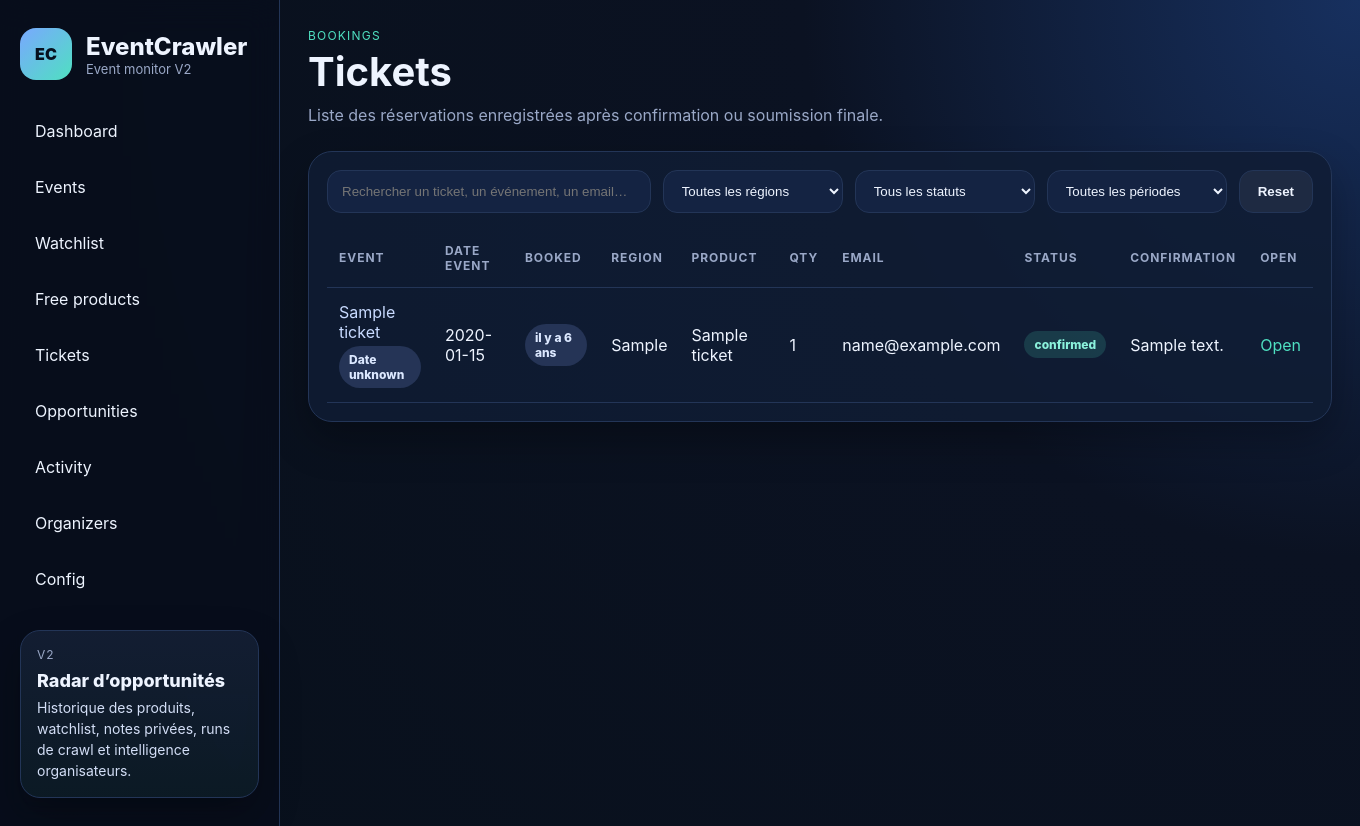
After one commit to mopsoner/EventCrawler, a Flask app: page /tickets in a window 1360 px wide. The commit adds this page. Run offline with Flask 3, Linux system fonts and the light colour scheme; tables that the repository leaves empty hold one stand-in row (values such as "Sample post").

Commit message:
Remove booking confirmation popup and add tickets page

```diff
--- a/app.py
+++ b/app.py
@@ -114,6 +114,22 @@ def init_db():
             error_text TEXT,
             created_at TEXT NOT NULL DEFAULT CURRENT_TIMESTAMP
         );
+        CREATE TABLE IF NOT EXISTS tickets (
+            id INTEGER PRIMARY KEY AUTOINCREMENT,
+            booking_started_at TEXT,
+            booked_at TEXT NOT NULL DEFAULT CURRENT_TIMESTAMP,
+            event_id INTEGER,
+            event_url TEXT,
+            event_name TEXT,
+            event_date TEXT,
+            region TEXT,
+            product_name TEXT,
+            ticket_count INTEGER DEFAULT 1,
+            email TEXT,
+            status TEXT,
+            confirmation_text TEXT,
+            UNIQUE(booking_started_at, event_url, product_name, email)
+        );
         '''
     )
     ensure_column(cur, "events", "event_external_id", "event_external_id TEXT")
@@ -148,7 +164,7 @@ def default_booking_state():
     return {
         "running": False,
         "status": "idle",
-        "mode": "prepare_only",
+        "mode": "auto_confirm",
         "event_url": None,
         "product_name": None,
         "ticket_count": 0,
@@ -157,7 +173,7 @@ def default_booking_state():
         "finished_at": None,
         "last_error": None,
         "log_path": "data/booking.log",
-        "final_step_ready": False,
+        "confirmation_text": None,
     }
 
 
@@ -189,15 +205,53 @@ def patch_scheduler_state(**fields):
     return write_scheduler_state(state)
 
 
-def read_booking_state():
+def sync_ticket_from_booking_state(state=None):
+    state = state or read_booking_state(raw=True)
+    if state.get("status") not in {"confirmed", "submitted_unconfirmed"}:
+        return
+    event_url = (state.get("event_url") or "").strip()
+    product_name = (state.get("product_name") or "").strip()
+    email = (state.get("email") or "").strip().lower()
+    booking_started_at = state.get("started_at") or state.get("finished_at") or datetime.utcnow().isoformat()
+    if not event_url or not product_name or not email:
+        return
+    c = conn()
+    event = c.execute("SELECT id, name, event_date, region FROM events WHERE event_url=?", (event_url,)).fetchone()
+    try:
+        c.execute(
+            "INSERT OR IGNORE INTO tickets(booking_started_at, booked_at, event_id, event_url, event_name, event_date, region, product_name, ticket_count, email, status, confirmation_text) VALUES (?, ?, ?, ?, ?, ?, ?, ?, ?, ?, ?, ?)",
+            (
+                booking_started_at,
+                state.get("finished_at") or datetime.utcnow().isoformat(),
+                event["id"] if event else None,
+                event_url,
+                event["name"] if event else event_url,
+                event["event_date"] if event else None,
+                event["region"] if event else None,
+                product_name,
+                int(state.get("ticket_count") or 1),
+                email,
+                state.get("status"),
+                state.get("confirmation_text"),
+            ),
+        )
+        c.commit()
+    finally:
+        c.close()
+
+
+def read_booking_state(raw=False):
     if not BOOKING_STATE_PATH.exists():
-        return default_booking_state()
+        state = default_booking_state()
+        return state
     try:
         data = json.loads(BOOKING_STATE_PATH.read_text(encoding="utf-8"))
     except Exception:
         data = default_booking_state()
     state = default_booking_state()
     state.update(data if isinstance(data, dict) else {})
+    if not raw:
+        sync_ticket_from_booking_state(state)
     return state
 
 
@@ -376,7 +430,7 @@ def has_column(table, column):
 
 def decorate_rows(rows):
     for row in rows:
-        row["added_at"] = row.get("first_seen_at") or row.get("event_first_seen")
+        row["added_at"] = row.get("first_seen_at") or row.get("event_first_seen") or row.get("booked_at")
         row["added_ago"] = time_ago(row.get("added_at"))
         row["is_watchlisted"] = bool(row.get("is_watchlisted", 0))
     return rows
@@ -390,6 +444,7 @@ def stats():
         "free_products": cur.execute("SELECT COUNT(*) FROM products WHERE COALESCE(numeric_price, -1) = 0 AND is_free = 1").fetchone()[0],
         "free_available": cur.execute("SELECT COUNT(*) FROM products WHERE COALESCE(numeric_price, -1) = 0 AND is_free = 1 AND is_available = 1").fetchone()[0],
         "watchlist": cur.execute("SELECT COUNT(*) FROM events WHERE COALESCE(is_watchlisted,0)=1").fetchone()[0],
+        "tickets": cur.execute("SELECT COUNT(*) FROM tickets").fetchone()[0],
         "organizers": 0,
         "last_seen_at": cur.execute("SELECT MAX(last_seen_at) FROM events").fetchone()[0],
     }
@@ -420,6 +475,16 @@ def list_free(limit=None):
     if has_column("events", "event_image"):
         select_cols += ", e.event_image AS event_image"
     sql = f"SELECT {select_cols} FROM products p JOIN events e ON e.id = p.event_id WHERE p.is_free = 1 AND COALESCE(p.numeric_price, -1) = 0 ORDER BY p.last_seen_at DESC"
+    if limit:
+        sql += f" LIMIT {int(limit)}"
+    rows = [dict(r) for r in c.execute(sql).fetchall()]
+    c.close()
+    return decorate_rows(rows)
+
+
+def list_tickets(limit=None):
+    c = conn()
+    sql = "SELECT * FROM tickets ORDER BY booked_at DESC, id DESC"
     if limit:
         sql += f" LIMIT {int(limit)}"
     rows = [dict(r) for r in c.execute(sql).fetchall()]
@@ -659,6 +724,11 @@ def free():
     return render_template("free.html", rows=list_free(), booking_state=read_booking_state())
 
 
+@app.route("/tickets")
+def tickets():
+    return render_template("tickets.html", rows=list_tickets())
+
+
 @app.route("/opportunities")
 def opportunities():
     return render_template("opportunities.html", rows=list_opportunities())
@@ -751,6 +821,11 @@ def api_free():
     return jsonify(list_free())
 
 
+@app.route("/api/tickets")
+def api_tickets():
+    return jsonify(list_tickets())
+
+
 @app.route("/api/opportunities")
 def api_opportunities():
     return jsonify(list_opportunities())
--- a/templates/base.html
+++ b/templates/base.html
@@ -21,6 +21,7 @@
         <a href="/events" class="nav-link">Events</a>
         <a href="/watchlist" class="nav-link">Watchlist</a>
         <a href="/free" class="nav-link">Free products</a>
+        <a href="/tickets" class="nav-link">Tickets</a>
         <a href="/opportunities" class="nav-link">Opportunities</a>
         <a href="/activity" class="nav-link">Activity</a>
         <a href="/organizers" class="nav-link">Organizers</a>
--- /dev/null
+++ b/templates/tickets.html
@@ -0,0 +1,122 @@
+{% extends 'base.html' %}
+{% block title %}Tickets · EventCrawler{% endblock %}
+{% block content %}
+<section class="page-head">
+  <div>
+    <div class="eyebrow">Bookings</div>
+    <h1>Tickets</h1>
+    <p>Liste des réservations enregistrées après confirmation ou soumission finale.</p>
+  </div>
+</section>
+<section class="panel">
+  <div class="toolbar">
+    <input id="tickets-search" class="toolbar-input" type="text" placeholder="Rechercher un ticket, un événement, un email…">
+    <select id="tickets-region" class="toolbar-select">
+      <option value="">Toutes les régions</option>
+      {% for r in rows|map(attribute='region')|reject('equalto', None)|unique|list|sort %}
+      <option value="{{ r }}">{{ r|capitalize }}</option>
+      {% endfor %}
+    </select>
+    <select id="tickets-status" class="toolbar-select">
+      <option value="">Tous les statuts</option>
+      {% for s in rows|map(attribute='status')|reject('equalto', None)|unique|list|sort %}
+      <option value="{{ s }}">{{ s }}</option>
+      {% endfor %}
+    </select>
+    <select id="tickets-period" class="toolbar-select">
+      <option value="">Toutes les périodes</option>
+      <option value="today">Today</option>
+      <option value="this_week">This week</option>
+      <option value="next_week">Next week</option>
+      <option value="this_month">This month</option>
+      <option value="next_month">Next month</option>
+      <option value="past">Past</option>
+      <option value="unknown">Date unknown</option>
+    </select>
+    <button id="tickets-reset" class="btn btn-secondary" type="button">Reset</button>
+  </div>
+  <div class="table-wrap">
+    <table class="table" id="tickets-table">
+      <thead>
+        <tr><th data-sort="event">Event</th><th data-sort="date">Date event</th><th data-sort="booked">Booked</th><th data-sort="region">Region</th><th data-sort="product">Product</th><th data-sort="qty" data-type="number">Qty</th><th>Email</th><th data-sort="status">Status</th><th>Confirmation</th><th>Open</th></tr>
+      </thead>
+      <tbody>
+        {% for r in rows %}
+        <tr data-event="{{ (r.event_name or r.event_url)|lower }}" data-date="{{ r.event_date or '' }}" data-booked="{{ r.booked_at or '' }}" data-region="{{ r.region or '' }}" data-product="{{ (r.product_name or '')|lower }}" data-qty="{{ r.ticket_count or 0 }}" data-status="{{ r.status or '' }}" data-period="unknown">
+          <td>
+            {% if r.event_id %}<a href="/event/{{ r.event_id }}">{{ r.event_name or r.event_url }}</a>{% else %}{{ r.event_name or r.event_url }}{% endif %}
+            <div class="cell-sub"><span class="badge js-period-badge" style="display:none"></span></div>
+          </td>
+          <td>{{ r.event_date or '—' }}</td>
+          <td><span class="badge">{{ r.added_ago }}</span></td>
+          <td>{{ r.region or '—' }}</td>
+          <td>{{ r.product_name }}</td>
+          <td>{{ r.ticket_count or 1 }}</td>
+          <td>{{ r.email }}</td>
+          <td><span class="badge {% if r.status == 'confirmed' %}badge-success{% elif r.status == 'submitted_unconfirmed' %}badge-warning{% endif %}">{{ r.status }}</span></td>
+          <td>{{ r.confirmation_text or '—' }}</td>
+          <td><a href="{{ r.event_url }}" class="text-link">Open</a></td>
+        </tr>
+        {% endfor %}
+      </tbody>
+    </table>
+  </div>
+</section>
+{% endblock %}
+{% block extra_scripts %}
+<script src="{{ url_for('static', filename='table.js') }}"></script>
+<script>
+function parseLooseDate(text) {
+  if (!text) return null;
+  const raw = text.toLowerCase();
+  const months = {january:0,february:1,march:2,april:3,may:4,june:5,july:6,august:7,september:8,october:9,november:10,december:11,janvier:0,fevrier:1,février:1,mars:2,avril:3,mai:4,juin:5,juillet:6,aout:7,août:7,septembre:8,octobre:9,novembre:10,decembre:11,décembre:11};
+  const m = raw.match(/(\d{1,2}).*?(january|february|march|april|may|june|july|august|september|october|november|december|janvier|fevrier|février|mars|avril|mai|juin|juillet|aout|août|septembre|octobre|novembre|decembre|décembre).*?(20\d{2})/i)
+        || raw.match(/(january|february|march|april|may|june|july|august|september|october|november|december|janvier|fevrier|février|mars|avril|mai|juin|juillet|aout|août|septembre|octobre|novembre|decembre|décembre)\s+(\d{1,2}).*?(20\d{2})/i);
+  if (!m) return null;
+  let day, monthName, year;
+  if (/^\d/.test(m[1])) { day = parseInt(m[1], 10); monthName = m[2]; year = parseInt(m[3], 10); }
+  else { monthName = m[1]; day = parseInt(m[2], 10); year = parseInt(m[3], 10); }
+  const month = months[monthName];
+  if (month === undefined) return null;
+  return new Date(year, month, day);
+}
+function periodForDate(dt) {
+  if (!dt) return { key: 'unknown', label: 'Date unknown' };
+  const now = new Date();
+  const today = new Date(now.getFullYear(), now.getMonth(), now.getDate());
+  const eventDay = new Date(dt.getFullYear(), dt.getMonth(), dt.getDate());
+  const diffDays = Math.round((eventDay - today) / 86400000);
+  const day = today.getDay();
+  const mondayOffset = day === 0 ? -6 : 1 - day;
+  const startThisWeek = new Date(today); startThisWeek.setDate(today.getDate() + mondayOffset);
+  const endThisWeek = new Date(startThisWeek); endThisWeek.setDate(startThisWeek.getDate() + 6);
+  const startNextWeek = new Date(startThisWeek); startNextWeek.setDate(startThisWeek.getDate() + 7);
+  const endNextWeek = new Date(startNextWeek); endNextWeek.setDate(startNextWeek.getDate() + 6);
+  const endThisMonth = new Date(today.getFullYear(), today.getMonth() + 1, 0);
+  const startNextMonth = new Date(today.getFullYear(), today.getMonth() + 1, 1);
+  const endNextMonth = new Date(today.getFullYear(), today.getMonth() + 2, 0);
+  if (diffDays < 0) return { key: 'past', label: 'Past' };
+  if (diffDays === 0) return { key: 'today', label: 'Today' };
+  if (eventDay >= startThisWeek && eventDay <= endThisWeek) return { key: 'this_week', label: 'This week' };
+  if (eventDay >= startNextWeek && eventDay <= endNextWeek) return { key: 'next_week', label: 'Next week' };
+  if (eventDay <= endThisMonth) return { key: 'this_month', label: 'This month' };
+  if (eventDay >= startNextMonth && eventDay <= endNextMonth) return { key: 'next_month', label: 'Next month' };
+  return { key: 'future', label: 'Upcoming' };
+}
+document.querySelectorAll('#tickets-table tbody tr').forEach((row) => {
+  const info = periodForDate(parseLooseDate(row.dataset.date || ''));
+  row.dataset.period = info.key;
+  const badge = row.querySelector('.js-period-badge');
+  if (badge) { badge.textContent = info.label; badge.style.display = ''; }
+});
+initDataTable('tickets-table', {
+  searchId: 'tickets-search',
+  resetId: 'tickets-reset',
+  filters: [
+    { id: 'tickets-region', dataset: 'region' },
+    { id: 'tickets-status', dataset: 'status' },
+    { id: 'tickets-period', dataset: 'period' }
+  ]
+});
+</script>
+{% endblock %}
```
Also changed, not shown: templates/free.html (+15 -9 lines).
